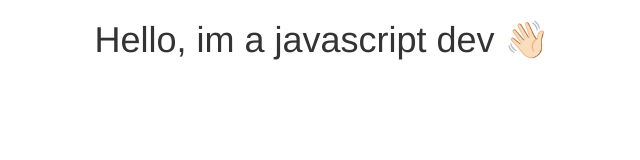
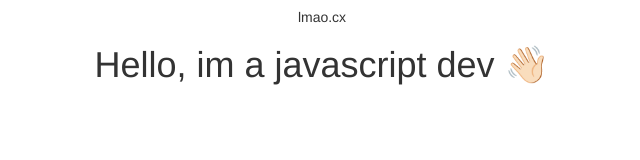
Before and after one commit to RetroHD/lmao.cx-home, a plain HTML site: page index.html in a window 1280 px wide. Shown: the whole page, without its empty margins (318-958 px from the left). Drawn offline with nearby package versions, Linux system fonts and the light colour scheme.

Commit message:
Update index.html

```diff
--- a/index.html
+++ b/index.html
@@ -9,6 +9,7 @@
 
 <body>
 <center>
+<h5>lmao.cx</h5>
 <h1> Hello, im a javascript dev 👋🏻 </h1>
 </center>
 
```
